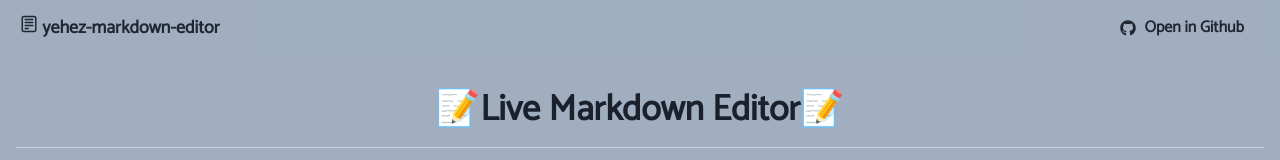
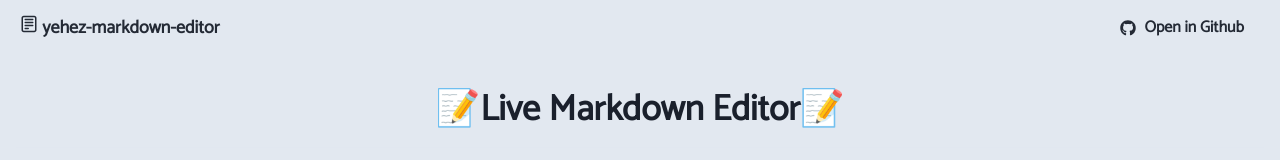
Before and after one commit to yehezkielgunawan/yehez-markdown-editor, a React (Vite) app: page / in a window 1280 px wide. Shown: the top 160 px of the page. Built offline with nearby package versions, Linux system fonts and the light colour scheme.

Commit message:
style(HeaderComponents, ContainerWrap): :art: edit the bg Color

```diff
--- a/src/components/layouts/HeaderComponent.tsx
+++ b/src/components/layouts/HeaderComponent.tsx
@@ -10,7 +10,6 @@ const HeaderComponent = () => {
   return (
     <Box
       justifyContent="start"
-      bg="gray.400"
       width="100%"
       opacity="0.95"
       top={0}
--- a/src/components/wrapper/ContainerWrap.tsx
+++ b/src/components/wrapper/ContainerWrap.tsx
@@ -14,7 +14,7 @@ const ContainerWrapper = ({ children }: ContainerProps) => {
       direction="column"
       alignItems="center"
       justifyContent="flex-start"
-      bg="gray.400"
+      bg="gray.200"
     >
       <HeaderComponent />
       {children}
```
